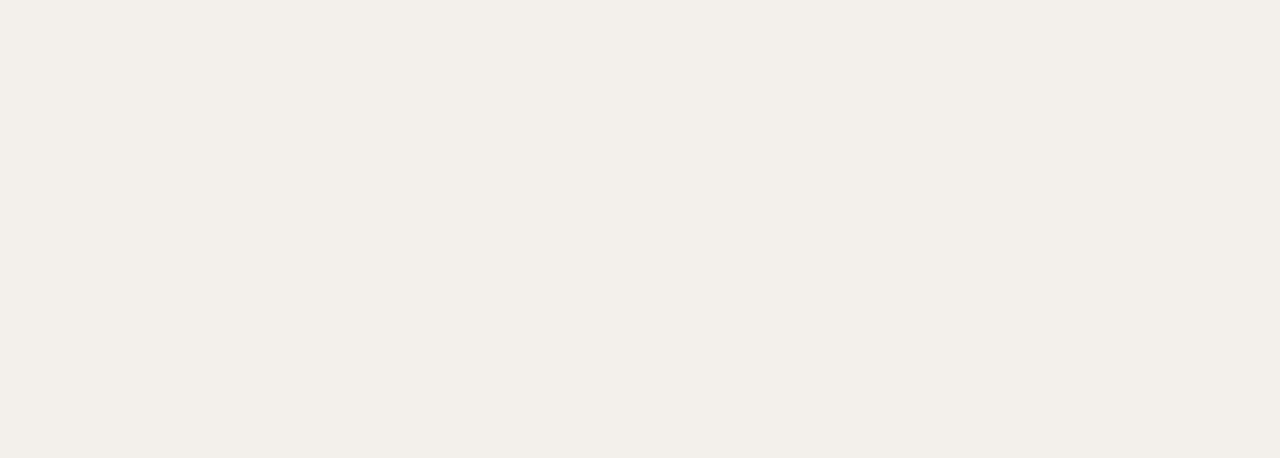
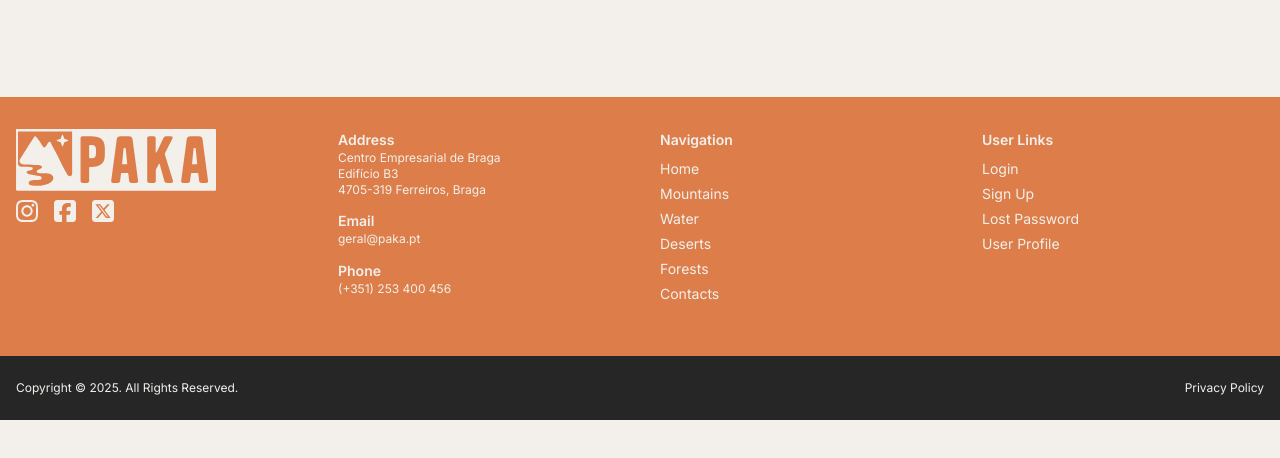
Before and after one commit to joaosantos99/paka, a plain HTML site: page index.html in a window 1280 px wide. Drawn offline with nearby package versions, Linux system fonts and the light colour scheme.

Commit message:
feat: add visuals of FooterView

```diff
--- a/index.html
+++ b/index.html
@@ -17,9 +17,8 @@
 </head>
   <body class="bg-off-white">
     <main>
-      <section id="heroSection"></section>
-      <section id="breakSection"></section>
     </main>
     <script src="/js/views/HeaderView.js" type="module"></script>
+    <script src="/js/views/FooterView.js" type="module"></script>
   </body>
 </html>
--- /dev/null
+++ b/js/views/FooterView.js
@@ -0,0 +1,131 @@
+export default class FooterModel {
+  constructor() {
+    // Select the <main> element from the DOM
+    this.main = document.querySelector('main');
+
+    // Insert the footer HTML string returned by getTemplate()
+    // right before the closing </main> tag
+    this.main.insertAdjacentHTML('afterend', this.getTemplate());
+  }
+
+  getTemplate = () => `
+    <!-- Footer Section Start -->
+      <footer class="bg-[var(--secondary-color)] pt-8">
+         <div
+            class="max-w-7xl mx-auto grid md:grid-cols-4 sm:grid-cols-3 grid-cols-2 gap-x-10 gap-y-7 text-[var(--screen-bg)] pb-10 md:px-4"
+         >
+            <div
+               class="md:col-span-1 sm:col-span-3 col-span-2 md:block flex justify-center flex-col items-center md:border-b-0 border-b border-b-[var(--screen-bg)] md:pb-0 pb-7"
+            >
+               <a href="#" class="w-fit">
+                  <img src="../img/light-logo.svg" alt="Logo" width="200" />
+               </a>
+
+               <div class="flex md:gap-4 gap-12 items-center md:mt-2 mt-8">
+                  <a href="#">
+                     <img src="../img/icon/ic-insta.svg" alt="Instagram Icon" />
+                  </a>
+
+                  <a href="#">
+                     <img src="../img/icon/ic-fb.svg" alt="Facebook Icon" />
+                  </a>
+
+                  <a href="#">
+                     <img src="../img/icon/ic-twitter.svg" alt="Twitter Icon" />
+                  </a>
+               </div>
+            </div>
+
+            <div class="sm:col-span-1 col-span-2 md:ps-0 ps-4">
+               <div class="mb-3">
+                  <h6 class="font-semibold">Address</h6>
+                  <p class="text-xs">
+                     Centro Empresarial de Braga <br />
+                     Edifício B3 <br />
+                     4705-319 Ferreiros, Braga
+                  </p>
+               </div>
+
+               <div class="mb-3">
+                  <h6 class="font-semibold">Email</h6>
+                  <div class="-mt-1">
+                     <a href="mailto:geral@paka.pt" class="text-xs">
+                        geral@paka.pt
+                     </a>
+                  </div>
+               </div>
+
+               <div>
+                  <h6 class="font-semibold">Phone</h6>
+                  <div class="-mt-1">
+                     <a href="tel:(+351) 253 400 456" class="text-xs">
+                        (+351) 253 400 456
+                     </a>
+                  </div>
+               </div>
+            </div>
+
+            <div class="sm:ps-0 ps-4">
+               <div class="mb-3">
+                  <h6 class="font-semibold mb-2">Navigation</h6>
+                  <ul>
+                     <li class="mb-1">
+                        <a href="#">Home</a>
+                     </li>
+                     <li class="mb-1">
+                        <a href="#">Mountains</a>
+                     </li>
+                     <li class="mb-1">
+                        <a href="#">Water</a>
+                     </li>
+                     <li class="mb-1">
+                        <a href="#">Deserts</a>
+                     </li>
+                     <li class="mb-1">
+                        <a href="#">Forests</a>
+                     </li>
+                     <li>
+                        <a href="#">Contacts</a>
+                     </li>
+                  </ul>
+               </div>
+            </div>
+
+            <div class="md:pe-0 pe-4">
+               <div class="mb-3">
+                  <h6 class="font-semibold mb-2">User Links</h6>
+                  <ul>
+                     <li class="mb-1">
+                        <a href="#">Login</a>
+                     </li>
+                     <li class="mb-1">
+                        <a href="#">Sign Up</a>
+                     </li>
+                     <li class="mb-1">
+                        <a href="#">Lost Password</a>
+                     </li>
+                     <li>
+                        <a href="#">User Profile</a>
+                     </li>
+                  </ul>
+               </div>
+            </div>
+         </div>
+         <div class="bg-[var(--primary-color)] py-6">
+            <div
+               class="max-w-7xl px-4 mx-auto flex items-center gap-4 sm:justify-between justify-center sm:flex-row flex-col-reverse"
+            >
+               <p class="text-xs text-[var(--screen-bg)]">
+                  Copyright © 2025. All Rights Reserved.
+               </p>
+
+               <p class="text-xs text-[var(--screen-bg)]">Privacy Policy</p>
+            </div>
+         </div>
+      </footer>
+      <!-- Footer Section End -->
+  `;
+}
+
+// Instantiate to append footer at end of body
+new FooterModel();
```
Also changed, not shown: img/icon/ic-fb.svg (added), img/icon/ic-insta.svg (added), img/icon/ic-twitter.svg (added).
